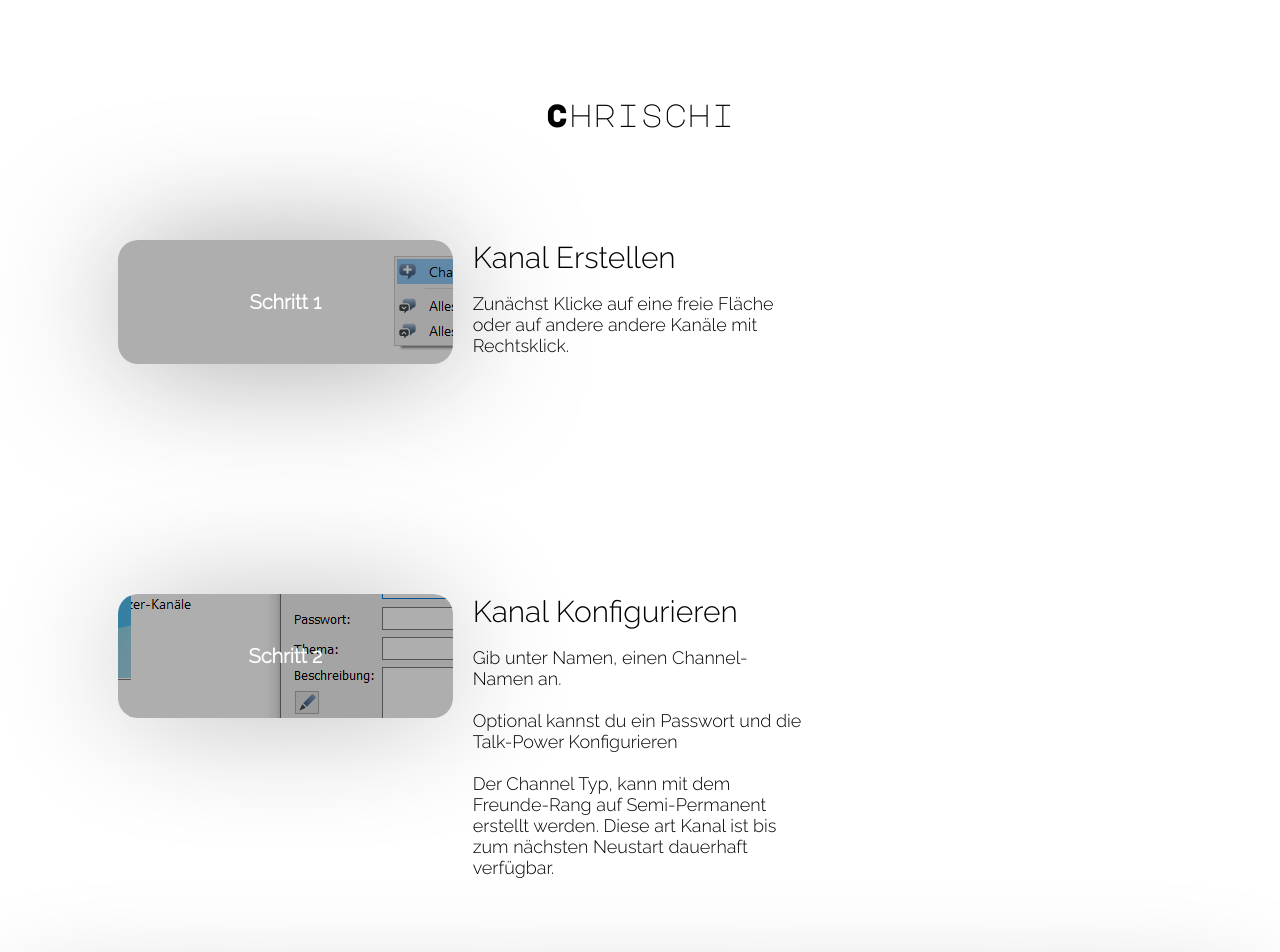
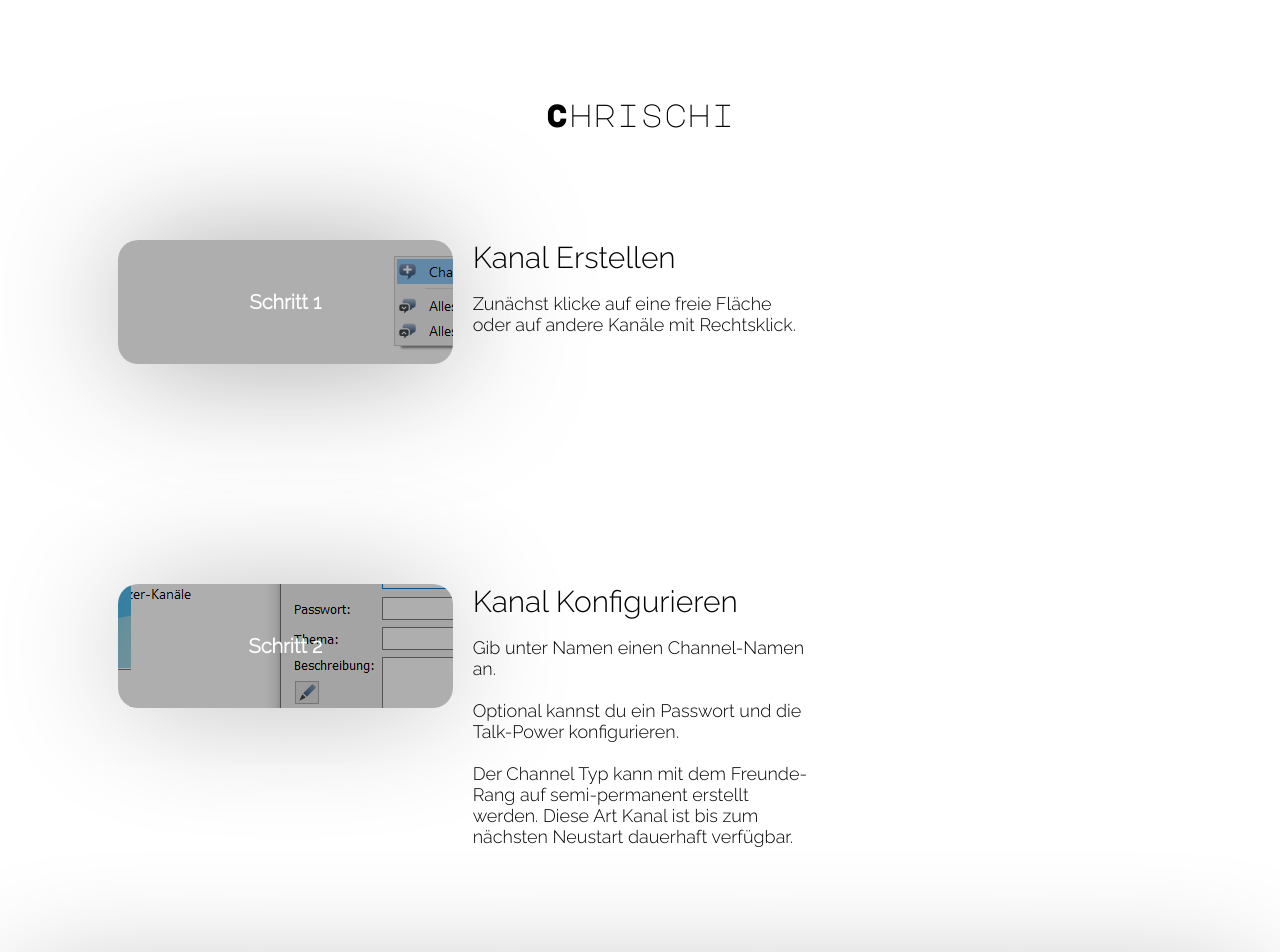
Before and after one commit to chrischivlog/Meine-Webseite, a plain HTML site: page teamspeak/index.html in a window 1280 px wide. Shown: the top 952 px of the page. Drawn offline with Linux system fonts and the light colour scheme.

Commit message:
texte korregiert

```diff
--- a/teamspeak/index.html
+++ b/teamspeak/index.html
@@ -21,8 +21,7 @@
             <div class="flex-item-2" style="text-align: left;">
                 Kanal Erstellen
                 <p style="font-size: large;">
-                        Zunächst Klicke auf eine freie Fläche oder auf andere andere Kanäle mit Rechtsklick.
-                </p>
+                    Zunächst klicke auf eine freie Fläche oder auf andere Kanäle mit Rechtsklick.                </p>
             </div>
             <div class="flex-item-3" >
 
@@ -41,7 +40,7 @@
             <div class="flex-item-2" style="text-align: left;">
                 Kanal Konfigurieren
                 <p style="font-size: large;">
-                        Gib unter Namen, einen Channel-Namen an. <br><br> Optional kannst du ein Passwort und die Talk-Power Konfigurieren <br><br>Der Channel Typ, kann mit dem Freunde-Rang auf Semi-Permanent erstellt werden. Diese art Kanal ist bis zum nächsten Neustart dauerhaft verfügbar.
+                        Gib unter Namen einen Channel-Namen an. <br><br> Optional kannst du ein Passwort und die Talk-Power konfigurieren. <br><br>Der Channel Typ kann mit dem Freunde-Rang auf semi-permanent erstellt werden. Diese Art Kanal ist bis zum nächsten Neustart dauerhaft verfügbar.
                 </p>
             </div>
             <div class="flex-item-3">
```
